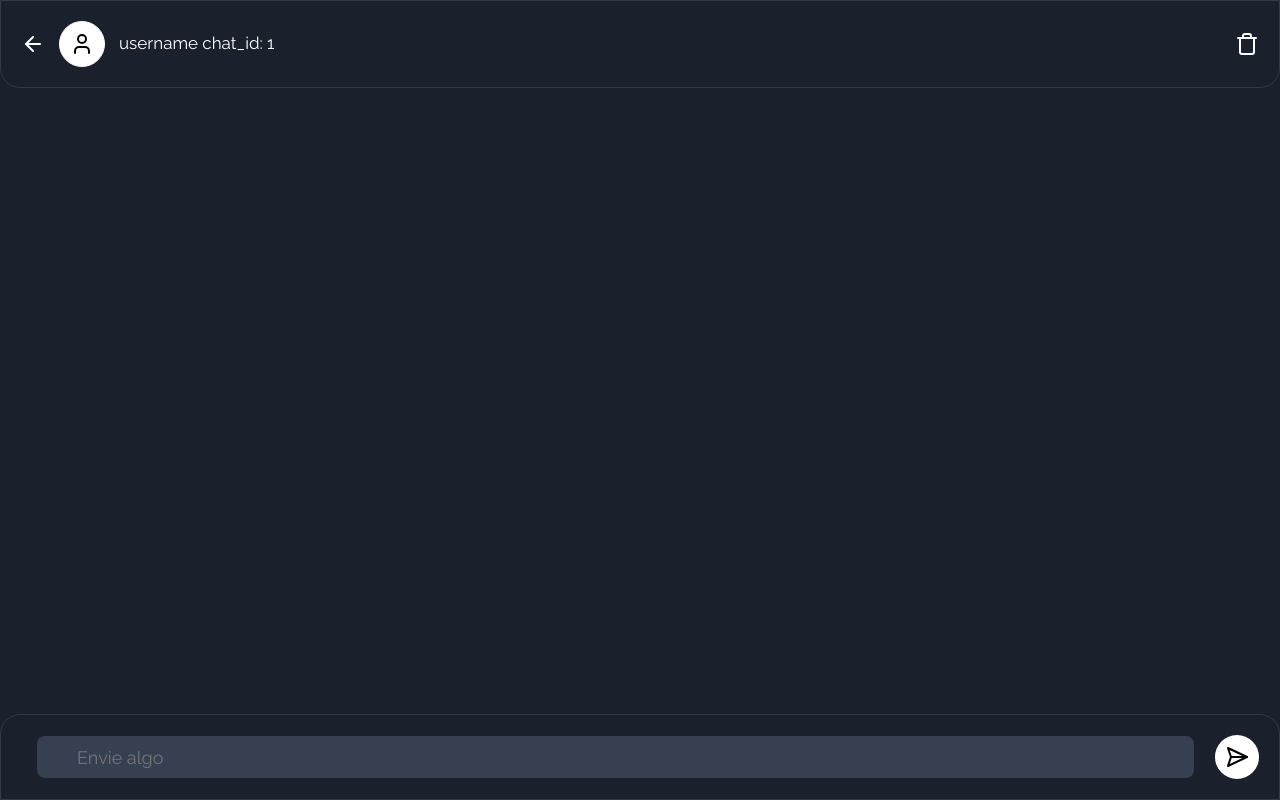
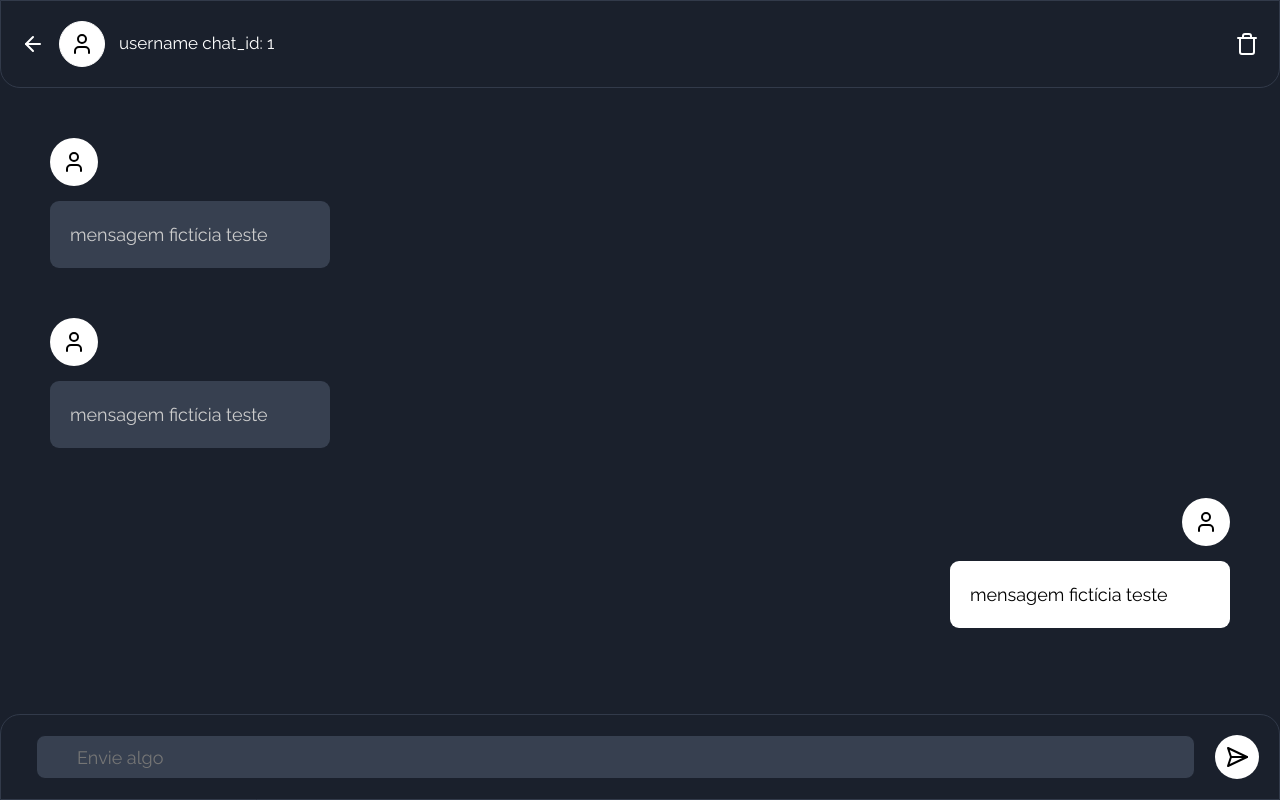
Before and after one commit to Kaua2123/chathub-client, a React (Vite) app: page /chat/1 in a window 1280 px wide. Built offline with nearby package versions, Linux system fonts and the light colour scheme; no server answers.

Commit message:
feat: Finaliza componente Message para exibição de mensagens

```diff
--- /dev/null
+++ b/src/components/Message/Message.tsx
@@ -0,0 +1,33 @@
+import { User } from 'lucide-react';
+import {
+  Container,
+  Div,
+  DivMessage,
+  MessageContent,
+  UserAvatar,
+} from './styled';
+
+export type MessageProps = {
+  isSender: boolean;
+};
+
+function Message({ isSender }: MessageProps) {
+  return (
+    <div>
+      <DivMessage $isSender={isSender}>
+        <UserAvatar>
+          <User />
+        </UserAvatar>
+        <Container $isSender={isSender}>
+          <Div>
+            <MessageContent $isSender={isSender}>
+              mensagem fictícia teste
+            </MessageContent>
+          </Div>
+        </Container>
+      </DivMessage>
+    </div>
+  );
+}
+
+export default Message;
--- /dev/null
+++ b/src/components/Message/styled.ts
@@ -0,0 +1,41 @@
+import styled from 'styled-components';
+
+export const Container = styled.div<{ $isSender?: boolean }>`
+  background-color: ${(props) => (props.$isSender ? '#FFFFFF' : '#374050')};
+  padding: 2rem;
+  border-radius: 0.9rem;
+  width: 28rem;
+  min-width: 28rem;
+  cursor: ${(props) => (props.$isSender ? 'pointer' : 'auto')};
+  transition: transform 0.3s;
+
+  &:hover {
+    transform: ${(props) => (props.$isSender ? 'scale(1.1)' : 'scale(1.0)')};
+  }
+`;
+
+export const Div = styled.div``;
+
+export const UserAvatar = styled.div`
+  display: flex;
+  align-items: center;
+  justify-content: center;
+  border-radius: 100%;
+  width: 4.8rem;
+  background-color: ${({ theme }) => theme.colors.white};
+  padding: 1.2rem;
+`;
+
+export const DivMessage = styled.div<{ $isSender?: boolean }>`
+  display: flex;
+  flex-flow: column wrap;
+  margin: 5rem;
+  gap: 1.5rem;
+  align-items: ${(props) => (props.$isSender ? 'end' : 'start')};
+`;
+
+export const MessageContent = styled.p<{ $isSender?: boolean }>`
+  color: ${(props) => (props.$isSender ? 'black' : '#CCCCCC')};
+  font-family: Raleway;
+  font-size: 1.8rem;
+`;
--- a/src/pages/Chat/Chat.tsx
+++ b/src/pages/Chat/Chat.tsx
@@ -17,6 +17,7 @@ import { socket } from '../../socket';
 import ModalDeleting from '../../components/ModalDeleting/ModalDeleting';
 import { User } from 'lucide-react';
 import { useNavigate, useParams } from 'react-router-dom';
+import Message from '../../components/Message/Message';
 
 function Chat() {
   const { id } = useParams();
@@ -24,6 +25,7 @@ function Chat() {
   const navigate = useNavigate();
   const [isDeleting, setIsDeleting] = useState(false);
   const [msg, setMsg] = useState('');
+  const [isSender /*setIsSender*/] = useState(false);
 
   useEffect(() => {
     socketInstance.on('msg', (msg, socket) => {
@@ -64,6 +66,9 @@ function Chat() {
       </TopContainer>
 
       <DivMessages>
+        <Message isSender={isSender} />
+        <Message isSender={isSender} />
+        <Message isSender={!isSender} />
         <ul
           className="messages"
           style={{ color: 'white', fontFamily: 'Raleway', fontSize: '2rem' }}
--- a/src/pages/Chat/styled.ts
+++ b/src/pages/Chat/styled.ts
@@ -7,7 +7,8 @@ import {
 import styled from 'styled-components';
 
 export const Container = styled.div`
-  position: absolute;
+  position: fixed;
+  z-index: 2;
   bottom: 0;
   color: ${({ theme }) => theme.colors.white};
   padding: 2rem;
@@ -16,6 +17,7 @@ export const Container = styled.div`
   border: 1px solid ${({ theme }) => theme.colors.lightBlue};
   font-family: 'Raleway';
   width: 100%;
+  background-color: ${({ theme }) => theme.colors.darkBlue};
 `;
 
 export const Div = styled.div`
```
